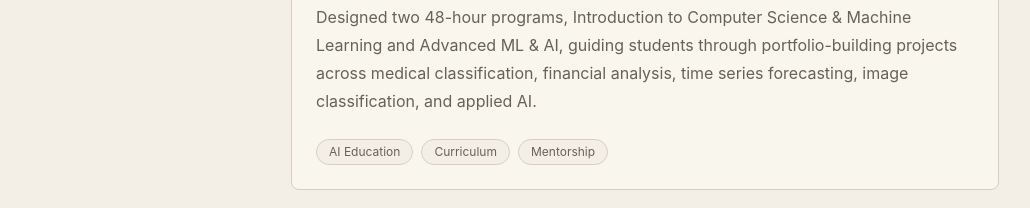
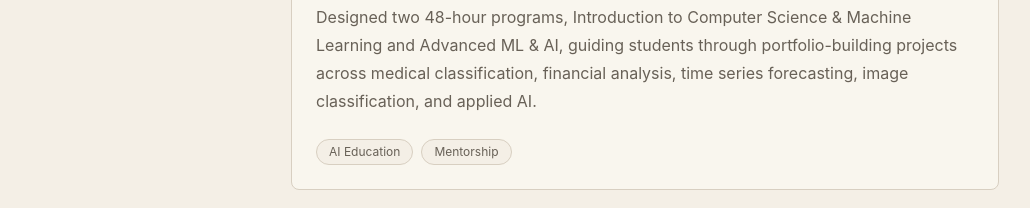
Before and after one commit to manosneofotistos/personal-website, a Next.js app: page / in a window 1280 px wide. Shown: the part 2840-3048 px from the top of the page, without its empty margins (125-1155 px from the left). Built offline with nearby package versions, Linux system fonts and the light colour scheme.

Commit message:
minor change

```diff
--- a/data/site.ts
+++ b/data/site.ts
@@ -58,7 +58,7 @@ export const site = {
       title: "Kriton AI",
       description:
         "Designed two 48-hour programs, Introduction to Computer Science & Machine Learning and Advanced ML & AI, guiding students through portfolio-building projects across medical classification, financial analysis, time series forecasting, image classification, and applied AI.",
-      tags: ["AI Education", "Curriculum", "Mentorship"],
+      tags: ["AI Education", "Mentorship"],
     },
     {
       category: "Research / 2025",
```
